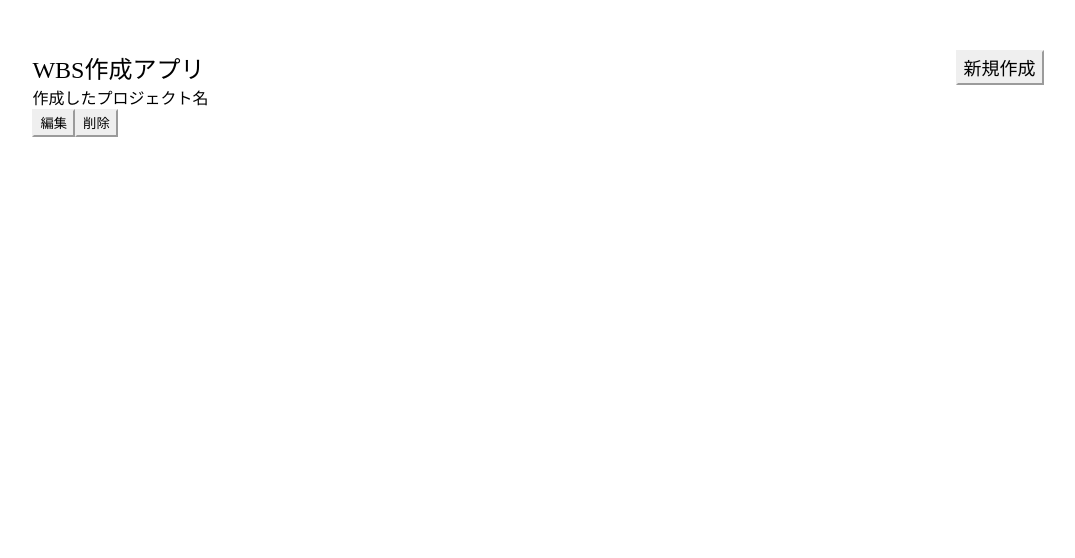
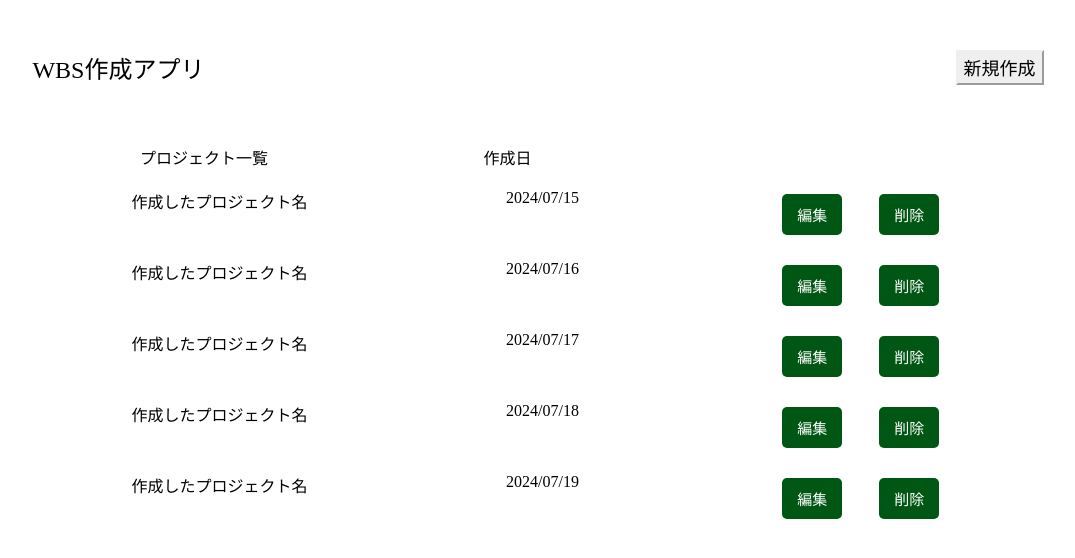
Before and after one commit to shun04230325/createWBS, a React (Create React App) app in the folder createWBS/: page / in a window 1280 px wide. Shown: the top 558 px of the page, without its empty margins (102-1177 px from the left). Built offline with nearby package versions, Linux system fonts and the light colour scheme.

Commit message:
TOPのレイアウト構成を表示

```diff
--- a/createWBS/src/Components/top.js
+++ b/createWBS/src/Components/top.js
@@ -1,5 +1,4 @@
-import { useEffect, useState } from "react";
-import { Link, useNavigate } from 'react-router-dom';
+import { useNavigate } from 'react-router-dom';
 import '../top.css';
 
 const Top = (props) => {
@@ -22,14 +21,71 @@ const Top = (props) => {
                 </button>
             </div>
 
-            <div>
+            <div className="top_main_content">
                 {/* 作成したプロジェクトが入る */}
-                <div onClick={onClickProjetShowPage}>作成したプロジェクト名</div>
+                <div className="">
+                    <div className="flex_wrapper width-60">
+                        <div className="content_title">プロジェクト一覧</div>
+                        <div className="content_title">作成日</div>
+                    </div>
 
-                {/* 編集ボタン */}
-                <button>編集</button>
-                {/* 削除ボタン */}
-                <button>削除</button>
+                    <div className="flex_wrapper width-100">
+                        <div onClick={onClickProjetShowPage}>作成したプロジェクト名</div>
+                        <div>2024/07/15</div>
+                        <div className="">
+                            {/* 編集ボタン */}
+                            <button className="top_edit_delete_btn">編集</button>
+                            {/* 削除ボタン */}
+                            <button className="top_edit_delete_btn margin-left">削除</button>
+                        </div>
+                    </div>
+                    {/* 以下、ループしてプロジェクト分出てくるようにする */}
+
+                    <div className="flex_wrapper width-100">
+                        <div onClick={onClickProjetShowPage}>作成したプロジェクト名</div>
+                        <div>2024/07/16</div>
+                        <div className="">
+                            {/* 編集ボタン */}
+                            <button className="top_edit_delete_btn">編集</button>
+                            {/* 削除ボタン */}
+                            <button className="top_edit_delete_btn margin-left">削除</button>
+                        </div>
+                    </div>
+
+                    <div className="flex_wrapper width-100">
+                        <div onClick={onClickProjetShowPage}>作成したプロジェクト名</div>
+                        <div>2024/07/17</div>
+                        <div className="">
+                            {/* 編集ボタン */}
+                            <button className="top_edit_delete_btn">編集</button>
+                            {/* 削除ボタン */}
+                            <button className="top_edit_delete_btn margin-left">削除</button>
+                        </div>
+                    </div>
+
+                    <div className="flex_wrapper width-100">
+                        <div onClick={onClickProjetShowPage}>作成したプロジェクト名</div>
+                        <div>2024/07/18</div>
+                        <div className="">
+                            {/* 編集ボタン */}
+                            <button className="top_edit_delete_btn">編集</button>
+                            {/* 削除ボタン */}
+                            <button className="top_edit_delete_btn margin-left">削除</button>
+                        </div>
+                    </div>
+
+                    <div className="flex_wrapper width-100">
+                        <div onClick={onClickProjetShowPage}>作成したプロジェクト名</div>
+                        <div>2024/07/19</div>
+                        <div className="">
+                            {/* 編集ボタン */}
+                            <button className="top_edit_delete_btn">編集</button>
+                            {/* 削除ボタン */}
+                            <button className="top_edit_delete_btn margin-left">削除</button>
+                        </div>
+                    </div>
+                    {/* モック終了 */}
+                </div>
             </div>
         </div>
     );
--- a/createWBS/src/top.css
+++ b/createWBS/src/top.css
@@ -13,7 +13,6 @@
     justify-content: space-between;
 }
 
-/* TODO::React-Routerを使用したリンクタグの下線等うまく消せなかったので後回し */
 .create_link {
     text-decoration: none;
 }
@@ -21,3 +20,58 @@
 .createBtn {
     font-size: 18px;
 }
+
+.top_main_content {
+    width: 100%;
+    margin-top: 50px;
+}
+
+.top_edit_delete_btn {
+    display: inline-block;          /* ボタンを横並びにする */
+    border: none;                   /* 枠線をなくす */
+    border-radius: 5px;             /* 角丸をつける */
+    padding: 10px 15px;             /* ボタンの内側の余白 */
+    margin: 5px;                    /* ボタン同士の余白 */
+    background-color: #005714;    /* ボタンの背景色 */
+    color: white;                 /* ボタンの文字色 */
+    text-align: center;             /* ボタンのテキストを中央揃えにする */
+    text-decoration: none;          /* テキストに下線をつけない */
+    font-size: 15px;                /* テキストのフォントサイズ */
+    cursor: pointer;                /* マウスポインタを変更する */
+}
+
+.margin-left {
+    margin-left: 2rem;
+}
+
+.flex_wrapper {
+    display: flex;
+    flex-wrap: wrap;
+    justify-content: space-around;
+    margin: 10px 0;
+    padding-top: 10px;
+}
+
+.width-60 {
+    width: 60%;
+}
+
+.width-100 {
+    width: 100%;
+}
+
+.blue {
+    background-color: blue;
+}
+
+.red {
+    background-color: red;
+}
+
+.yellow {
+    background-color: yellow;
+}
+
+.gray {
+    background-color: gray;
+}
```
Also changed, not shown: createWBS/src/Components/App.js (+4 -4 lines), createWBS/src/Components/Create.js (+3 -5 lines).
